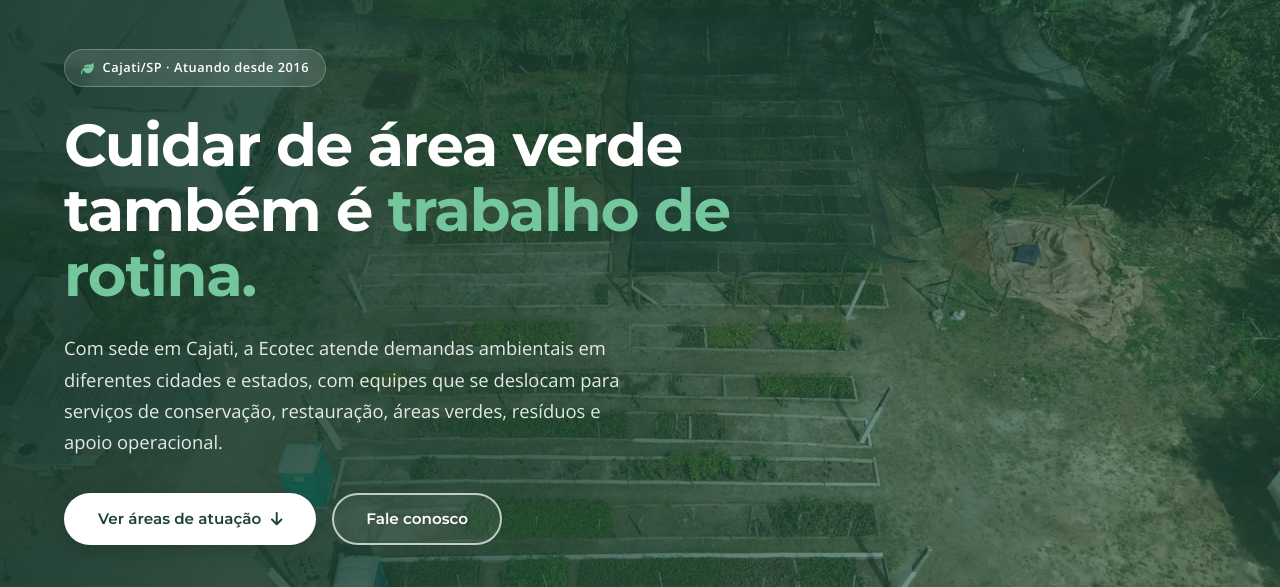
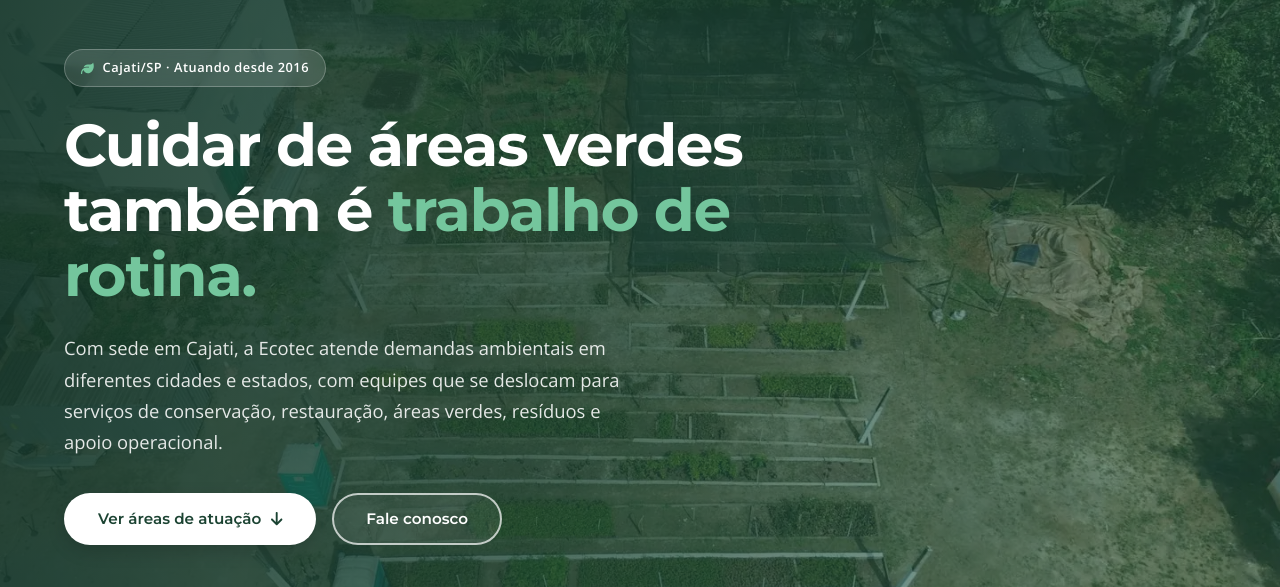
Before and after one commit to VitorEPrestes/EcoSite, a plain HTML site: page index.html in a window 1280 px wide. Shown: the part 83-670 px from the top of the page. Drawn offline with nearby package versions, Linux system fonts and the light colour scheme.

Commit message:
Corrige chamada sobre áreas verdes

```diff
--- a/index.html
+++ b/index.html
@@ -192,7 +192,7 @@
     <div class="container">
       <div class="hero-content">
         <span class="hero-badge"><i class="ico ico-leaf" aria-hidden="true"><svg viewBox="0 0 512 512" width="1em" height="1em" focusable="false"><path d="M272 96c-78.6 0-145.1 51.5-167.7 122.5c33.6-17 71.5-26.5 111.7-26.5h88c8.8 0 16 7.2 16 16s-7.2 16-16 16H288 216s0 0 0 0c-16.6 0-32.7 1.9-48.3 5.4c-25.9 5.9-49.9 16.4-71.4 30.7c0 0 0 0 0 0C38.3 298.8 0 364.9 0 440v16c0 13.3 10.7 24 24 24s24-10.7 24-24V440c0-48.7 20.7-92.5 53.8-123.2C121.6 392.3 190.3 448 272 448l1 0c132.1-.7 239-130.9 239-291.4c0-42.6-7.5-83.1-21.1-119.6c-2.6-6.9-12.7-6.6-16.2-.1C455.9 72.1 418.7 96 376 96L272 96z"/></svg></i> Cajati/SP · Atuando desde 2016</span>
-        <h1>Cuidar de área verde também é <em>trabalho de rotina.</em></h1>
+        <h1>Cuidar de áreas verdes também é <em>trabalho de rotina.</em></h1>
         <p>Com sede em Cajati, a Ecotec atende demandas ambientais em diferentes cidades e estados, com equipes que se deslocam para serviços de conservação, restauração, áreas verdes, resíduos e apoio operacional.</p>
         <div class="hero-buttons">
           <a href="#servicos" class="btn btn-white">Ver áreas de atuação <i class="ico ico-arrow-down" aria-hidden="true"><svg viewBox="0 0 384 512" width="0.75em" height="1em" focusable="false"><path d="M169.4 470.6c12.5 12.5 32.8 12.5 45.3 0l160-160c12.5-12.5 12.5-32.8 0-45.3s-32.8-12.5-45.3 0L224 370.8 224 64c0-17.7-14.3-32-32-32s-32 14.3-32 32l0 306.7L54.6 265.4c-12.5-12.5-32.8-12.5-45.3 0s-12.5 32.8 0 45.3l160 160z"/></svg></i></a>
```
